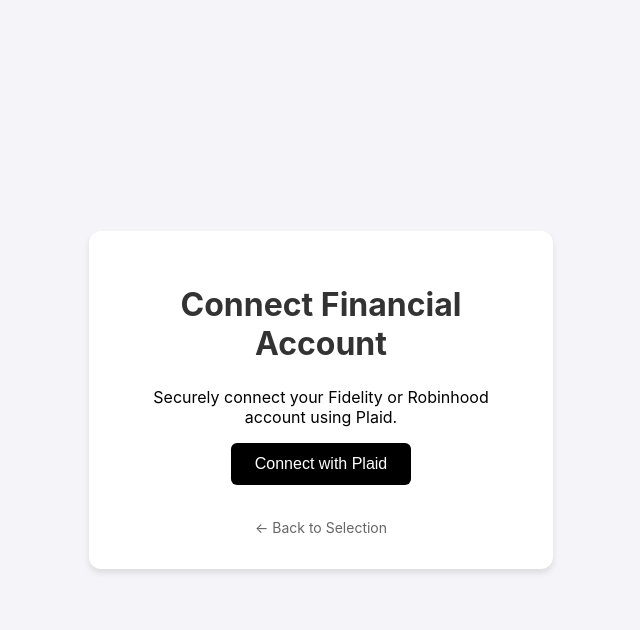
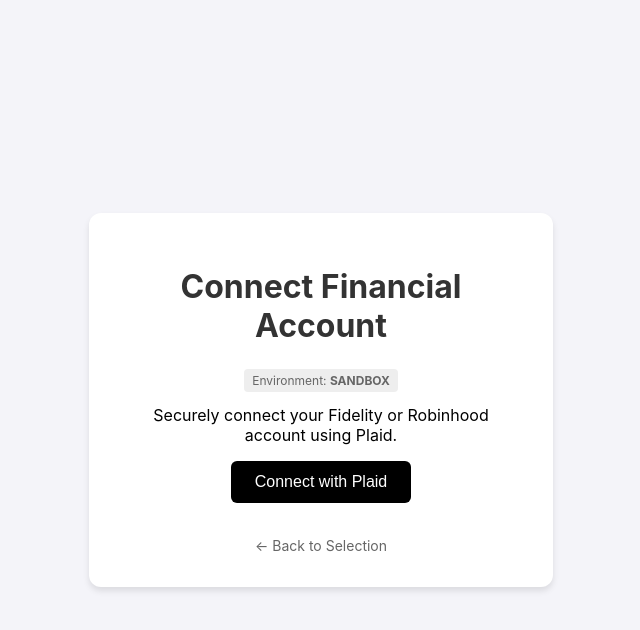
Before and after one commit to whoustian/investment-analyzer, a Flask app: page /plaid in a window 1280 px wide. Shown: the top 630 px of the page, without its empty margins (319-959 px from the left). Run offline with Flask 3, Linux system fonts and the light colour scheme; some libraries are stand-ins or nearby versions.

Commit message:
minor updates

```diff
--- a/investment-analysis-tool/app.py
+++ b/investment-analysis-tool/app.py
@@ -27,7 +27,8 @@
 
 @app.route('/plaid', methods=['GET'])
 def plaid_page():
-    return render_template('plaid.html')
+    plaid_env = os.getenv('PLAID_ENV', 'sandbox')
+    return render_template('plaid.html', plaid_env=plaid_env)
 
 @app.route('/create_link_token', methods=['POST'])
 def create_link_token():
--- a/investment-analysis-tool/templates/plaid.html
+++ b/investment-analysis-tool/templates/plaid.html
@@ -58,6 +58,13 @@
 <body>
     <div class="container">
         <h1>Connect Financial Account</h1>
+
+        <div style="margin-bottom: 1rem;">
+            <span style="background: #eee; padding: 4px 8px; border-radius: 4px; font-size: 12px; color: #666;">
+                Environment: <strong>{{ plaid_env|upper }}</strong>
+            </span>
+        </div>
+
         <p>Securely connect your Fidelity or Robinhood account using Plaid.</p>
         <button id="link-button">Connect with Plaid</button>
         <div id="status" class="status"></div>
```
